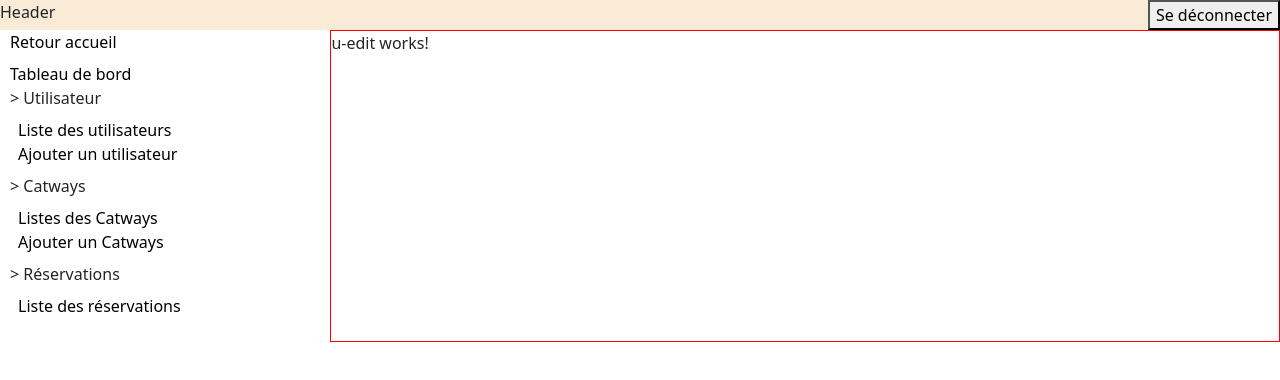
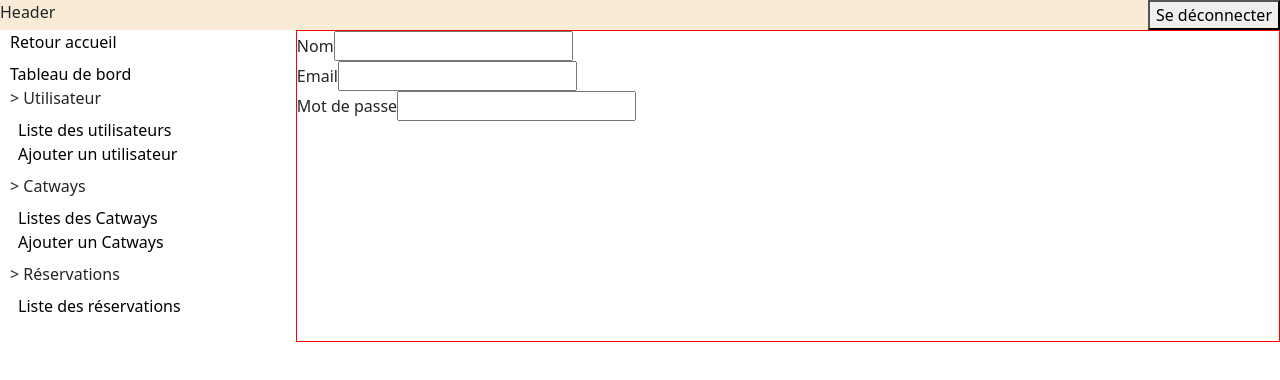
Before and after one commit to toonette88/Capitainerie-front-end, an Angular app: page /admin/user/edit/1 in a window 1280 px wide. Shown: the top 380 px of the page. Built offline with nearby package versions, Linux system fonts and the light colour scheme; no server answers; sample sign-in values are in the browser's storage.

Commit message:
Test récupération données à l'update

```diff
--- /dev/null
+++ b/src/app/_interfaces/user.ts
@@ -0,0 +1,15 @@
+export interface IUser {
+    createdAt:string,
+    email: string,
+    name: string,
+    password: string,
+    updatedAt: string,
+}
+
+export interface ISingleUser {
+    data: IUser
+}
+
+export interface IDataUser{
+    data: IUser[]
+}
--- /dev/null
+++ b/src/app/_services/user.service.ts
@@ -0,0 +1,28 @@
+import { HttpClient } from '@angular/common/http';
+import { Injectable } from '@angular/core';
+import { IDataUser, ISingleUser } from '../_interfaces/user';
+import { Observable } from 'rxjs';
+
+@Injectable({
+  providedIn: 'root'
+})
+export class UserService {
+
+  url= 'http://localhost:3000/users'
+
+  constructor(private http: HttpClient) { }
+
+  getAllUsers(): Observable<IDataUser>{
+    return this.http.get<IDataUser>(this.url)
+  }
+
+  getUser(id: string | null){
+    return this.http.get<ISingleUser>(this.url+'/'+id)
+  }
+
+  addUser(){}
+
+  updateUser(){}
+
+  deleteUser(){}
+}
--- a/src/app/admin/catways/c-edit/c-edit.component.ts
+++ b/src/app/admin/catways/c-edit/c-edit.component.ts
@@ -15,8 +15,7 @@ export class CEditComponent {
   catway: ICatway = {
     catwayNumber: 0,
     catwayState: '',
-    type: '',
-    _id: null,
+    type: ''
   }
 
   constructor(
@@ -27,13 +26,12 @@ export class CEditComponent {
   ngOnInit(): void {
     let id= this.activated.snapshot.paramMap.get('id')
     console.log(id)
-
     this.catwayService.getCatway(id).subscribe(
       data => {
         console.log(data)
         this.catway = data.data
-
-    })}
+    })
+  }
 
   onSubmit(): void{
     console.log(this.catway)
--- a/src/app/admin/catways/c-index/c-index.component.html
+++ b/src/app/admin/catways/c-index/c-index.component.html
@@ -7,8 +7,8 @@
               <h5 class="card-title">Catway numéro {{catway.catwayNumber}}</h5>
               <p class="card-text">Type: {{catway.type}}</p>
               <p class="card-text">Etat: {{catway.catwayState}}</p>
-              <button><a [routerLink]="['edit', catway._id]">Modifier</a></button>
-              <button><a [routerLink]="['delete', catway._id]">Supprimer</a></button>
+              <button><a [routerLink]="['edit', catway.catwayNumber]">Modifier</a></button>
+              <button><a [routerLink]="['delete', catway.catwayNumber]">Supprimer</a></button>
             </div>
           </div>
         </div>
--- a/src/app/admin/catways/c-index/c-index.component.ts
+++ b/src/app/admin/catways/c-index/c-index.component.ts
@@ -2,6 +2,7 @@ import { NgForOf } from '@angular/common';
 import { Component } from '@angular/core';
 import { RouterLink } from '@angular/router';
 import { CatwayService } from '../../../_services/catway.service';
+import { ICatway } from '../../../_interfaces/catway';
 
 @Component({
   selector: 'app-c-index',
@@ -12,7 +13,7 @@ import { CatwayService } from '../../../_services/catway.service';
 })
 export class CIndexComponent {
 
-  catwaysList: any[] = []
+  catwaysList: ICatway[] = []
   constructor(private catwayService: CatwayService) { }
 
   ngOnInit(): void {
--- a/src/app/admin/user/u-edit/u-edit.component.html
+++ b/src/app/admin/user/u-edit/u-edit.component.html
@@ -1 +1,25 @@
-<p>u-edit works!</p>
+<form #f="ngForm" name="form" (ngSubmit)="f.form.valid && onSubmit()">
+    <div class="form-group">
+        <label for="name">Nom</label>
+        <input type="text" id="name"
+            name="name"
+            [(ngModel)]="user.name"
+            #name="ngModel"
+        >
+    </div>
+    <div class="form-group">
+        <label for="email">Email</label>
+        <input type="text" id="email"
+            name="email"
+            [(ngModel)]="user.email"
+            #email="ngModel"
+        >
+    </div>
+    <div class="form-group">
+        <label for="password">Mot de passe</label>
+        <input type="password" id="password"
+            name="password"
+            [(ngModel)]="user.password"
+            #password="ngModel"
+        >
+    </div>
--- a/src/app/admin/user/u-edit/u-edit.component.ts
+++ b/src/app/admin/user/u-edit/u-edit.component.ts
@@ -1,19 +1,42 @@
-import { Component } from '@angular/core';
+import { Component, NgModule } from '@angular/core';
 import { ActivatedRoute } from '@angular/router';
+import { UserService } from '../../../_services/user.service';
+import { IUser } from '../../../_interfaces/user';
+import { FormsModule, NgForm } from '@angular/forms';
 
 @Component({
   selector: 'app-u-edit',
   standalone: true,
-  imports: [],
+  imports: [FormsModule],
   templateUrl: './u-edit.component.html',
   styleUrl: './u-edit.component.css'
 })
 export class UEditComponent {
-  constructor(private activated : ActivatedRoute) { }
+
+  user: IUser= {
+    createdAt: '',
+    email: '',
+    name: '',
+    password: '',
+    updatedAt: '',
+  }
+
+  constructor(
+    private activated : ActivatedRoute,
+    private userService: UserService
+  ) { }
 
   ngOnInit(): void {
-    this.activated.params.subscribe(
-      (data) => console.log(data)
+    let id = this.activated.snapshot.paramMap.get('id')
+    console.log(id)
+    this.userService.getUser(id).subscribe(
+      data => {
+        console.log(data)
+        this.user = data.data
+      }
     )
+
   }
+  onSubmit(){}
+
 }
--- a/src/app/admin/user/u-index/u-index.component.html
+++ b/src/app/admin/user/u-index/u-index.component.html
@@ -1 +1,14 @@
-<p>u-index works!</p>
+<div>
+    <h1>Liste des Utilisateurs</h1>
+    <div class="row row-cols-1 row-cols-md-3 g-4">
+        <div *ngFor="let user of userList" class="col">
+          <div class="card h-100">
+            <div class="card-body">
+              <h5 class="card-title">Nom:  {{user.name}}</h5>
+              <p class="card-text">Email: {{user.email}}</p>
+              <p class="card-text">Créé le:: {{user.createdAt | date:'dd/MM/yyyy'}}</p>
+              <p class="card-text">Modifié le:: {{user.updatedAt  | date:'dd/MM/yyyy'}}</p>
+
+            </div>
+          </div>
+        </div>
--- a/src/app/admin/user/u-index/u-index.component.ts
+++ b/src/app/admin/user/u-index/u-index.component.ts
@@ -1,12 +1,28 @@
 import { Component } from '@angular/core';
+import { UserService } from '../../../_services/user.service';
+import { IUser } from '../../../_interfaces/user';
+import { DatePipe, NgForOf } from '@angular/common';
+import { RouterLink } from '@angular/router';
 
 @Component({
   selector: 'app-u-index',
   standalone: true,
-  imports: [],
+  imports: [NgForOf, RouterLink, DatePipe],
   templateUrl: './u-index.component.html',
   styleUrl: './u-index.component.css'
 })
 export class UIndexComponent {
 
+  userList: IUser[] = []
+
+  constructor(private UserService: UserService) {}
+
+  ngOnInit(): void{
+    this.UserService.getAllUsers().subscribe(
+      data => {
+        console.log(data)
+        this.userList = data.data
+      }
+    )
+  }
 }
--- a/src/app/admin/user/user.module.ts
+++ b/src/app/admin/user/user.module.ts
@@ -1,12 +1,14 @@
 import { NgModule } from '@angular/core';
 import { CommonModule } from '@angular/common';
+import { FormsModule } from '@angular/forms';
 
 
 
 @NgModule({
   declarations: [],
   imports: [
-    CommonModule
+    CommonModule,
+    FormsModule
   ]
 })
 export class UserModule { }
```
Also changed, not shown: src/app/_interfaces/catway.ts (+3 -6 lines).
